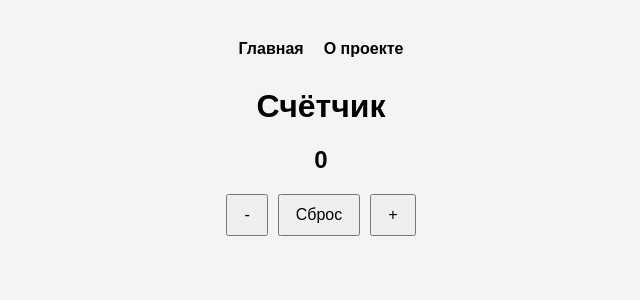
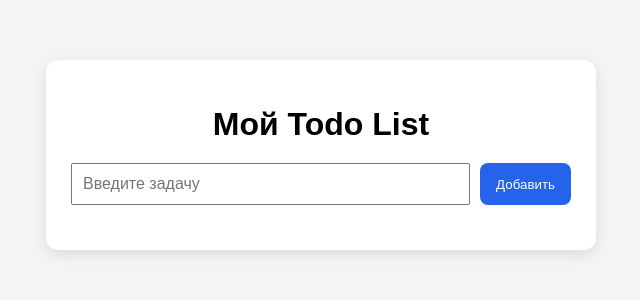
Before and after one commit to vlsea/JS-TRAINER, a React (Create React App) app in the folder my/: page / in a window 1280 px wide. Shown: the top 300 px of the page, without its empty margins (319-959 px from the left). Built offline with nearby package versions, Linux system fonts and the light colour scheme.

Commit message:
Домашнее задание урок№6

```diff
--- a/my/package.json
+++ b/my/package.json
@@ -3,12 +3,14 @@
   "version": "0.1.0",
   "private": true,
   "dependencies": {
+    "@reduxjs/toolkit": "^2.12.0",
     "@testing-library/dom": "^10.4.1",
     "@testing-library/jest-dom": "^6.9.1",
     "@testing-library/react": "^16.3.2",
     "@testing-library/user-event": "^13.5.0",
     "react": "^19.2.7",
     "react-dom": "^19.2.7",
+    "react-redux": "^9.3.0",
     "react-router-dom": "^7.18.1",
     "react-scripts": "5.0.1",
     "web-vitals": "^2.1.4"
--- a/my/src/App.css
+++ b/my/src/App.css
@@ -1,40 +1,74 @@
 body {
   margin: 0;
   font-family: Arial, sans-serif;
-  background-color: #f4f4f4;
+  background-color: #f3f4f6;
 }
 
-.app {
-  text-align: center;
-  margin-top: 40px;
+.todo-app {
+  max-width: 500px;
+  margin: 60px auto;
+  background: white;
+  padding: 25px;
+  border-radius: 12px;
+  box-shadow: 0 4px 14px rgba(0, 0, 0, 0.1);
 }
 
-.nav {
-  display: flex;
-  justify-content: center;
-  gap: 20px;
-  margin-bottom: 30px;
+.todo-app h1 {
+  text-align: center;
+  margin-bottom: 20px;
 }
 
-.nav a {
-  text-decoration: none;
-  color: black;
-  font-weight: bold;
+.todo-form {
+  display: flex;
+  gap: 10px;
+  margin-bottom: 20px;
 }
 
-.page {
-  text-align: center;
+.todo-form input {
+  flex: 1;
+  padding: 10px;
+  font-size: 16px;
 }
 
-.buttons {
-  display: flex;
-  justify-content: center;
-  gap: 10px;
-  margin-top: 20px;
+.todo-form button {
+  padding: 10px 16px;
+  border: none;
+  background: #2563eb;
+  color: white;
+  border-radius: 8px;
+  cursor: pointer;
 }
 
-.buttons button {
-  padding: 10px 16px;
-  font-size: 16px;
+.todo-list {
+  list-style: none;
+  padding: 0;
+  margin: 0;
+}
+
+.todo-list li {
+  display: flex;
+  justify-content: space-between;
+  align-items: center;
+  background: #f9fafb;
+  padding: 12px;
+  border-radius: 8px;
+  margin-bottom: 10px;
+}
+
+.todo-list li span {
   cursor: pointer;
 }
+
+.todo-list li.done span {
+  text-decoration: line-through;
+  color: gray;
+}
+
+.todo-list li button {
+  border: none;
+  background: #dc2626;
+  color: white;
+  padding: 8px 12px;
+  border-radius: 6px;
+  cursor: pointer;
+}
--- a/my/src/App.js
+++ b/my/src/App.js
@@ -1,46 +1,44 @@
 import "./App.css";
-import { Routes, Route, Link, Navigate } from "react-router-dom";
 import { useState } from "react";
+import { useDispatch, useSelector } from "react-redux";
+import { addTodo, deleteTodo, toggleTodo } from "./todoSlice";
 
-function Home() {
-  const [count, setCount] = useState(0);
+function App() {
+  const [inputValue, setInputValue] = useState("");
+  const todos = useSelector((state) => state.todos.items);
+  const dispatch = useDispatch();
+
+  const handleAdd = () => {
+    dispatch(addTodo(inputValue));
+    setInputValue("");
+  };
 
   return (
-    <div className="page">
-      <h1>Счётчик</h1>
-      <h2>{count}</h2>
+    <div className="todo-app">
+      <h1>Мой Todo List</h1>
 
-      <div className="buttons">
-        <button onClick={() => setCount(count - 1)}>-</button>
-        <button onClick={() => setCount(0)}>Сброс</button>
-        <button onClick={() => setCount(count + 1)}>+</button>
+      <div className="todo-form">
+        <input
+          type="text"
+          placeholder="Введите задачу"
+          value={inputValue}
+          onChange={(e) => setInputValue(e.target.value)}
+        />
+        <button onClick={handleAdd}>Добавить</button>
       </div>
-    </div>
-  );
-}
 
-function About() {
-  return (
-    <div className="page">
-      <h1>О проекте</h1>
-      <p>Это простое SPA-приложение на React с маршрутизацией.</p>
-    </div>
-  );
-}
-
-function App() {
-  return (
-    <div className="app">
-      <nav className="nav">
-        <Link to="/">Главная</Link>
-        <Link to="/about">О проекте</Link>
-      </nav>
-
-      <Routes>
-        <Route path="/" element={<Home />} />
-        <Route path="/about" element={<About />} />
-        <Route path="*" element={<Navigate to="/" replace />} />
-      </Routes>
+      <ul className="todo-list">
+        {todos.map((todo) => (
+          <li key={todo.id} className={todo.completed ? "done" : ""}>
+            <span onClick={() => dispatch(toggleTodo(todo.id))}>
+              {todo.text}
+            </span>
+            <button onClick={() => dispatch(deleteTodo(todo.id))}>
+              Удалить
+            </button>
+          </li>
+        ))}
+      </ul>
     </div>
   );
 }
--- /dev/null
+++ b/my/src/store.js
@@ -0,0 +1,8 @@
+import { configureStore } from "@reduxjs/toolkit";
+import todoReducer from "./todoSlice";
+
+export const store = configureStore({
+  reducer: {
+    todos: todoReducer,
+  },
+});
--- /dev/null
+++ b/my/src/todoSlice.js
@@ -0,0 +1,31 @@
+import { createSlice } from "@reduxjs/toolkit";
+
+const todoSlice = createSlice({
+  name: "todos",
+  initialState: {
+    items: [],
+  },
+  reducers: {
+    addTodo: (state, action) => {
+      if (action.payload.trim() !== "") {
+        state.items.push({
+          id: Date.now(),
+          text: action.payload,
+          completed: false,
+        });
+      }
+    },
+    deleteTodo: (state, action) => {
+      state.items = state.items.filter((todo) => todo.id !== action.payload);
+    },
+    toggleTodo: (state, action) => {
+      const todo = state.items.find((todo) => todo.id === action.payload);
+      if (todo) {
+        todo.completed = !todo.completed;
+      }
+    },
+  },
+});
+
+export const { addTodo, deleteTodo, toggleTodo } = todoSlice.actions;
+export default todoSlice.reducer;
```
Also changed, not shown: my/src/index.js (+4 -3 lines), 1 other file (tests, documents, lock files or other folders).
